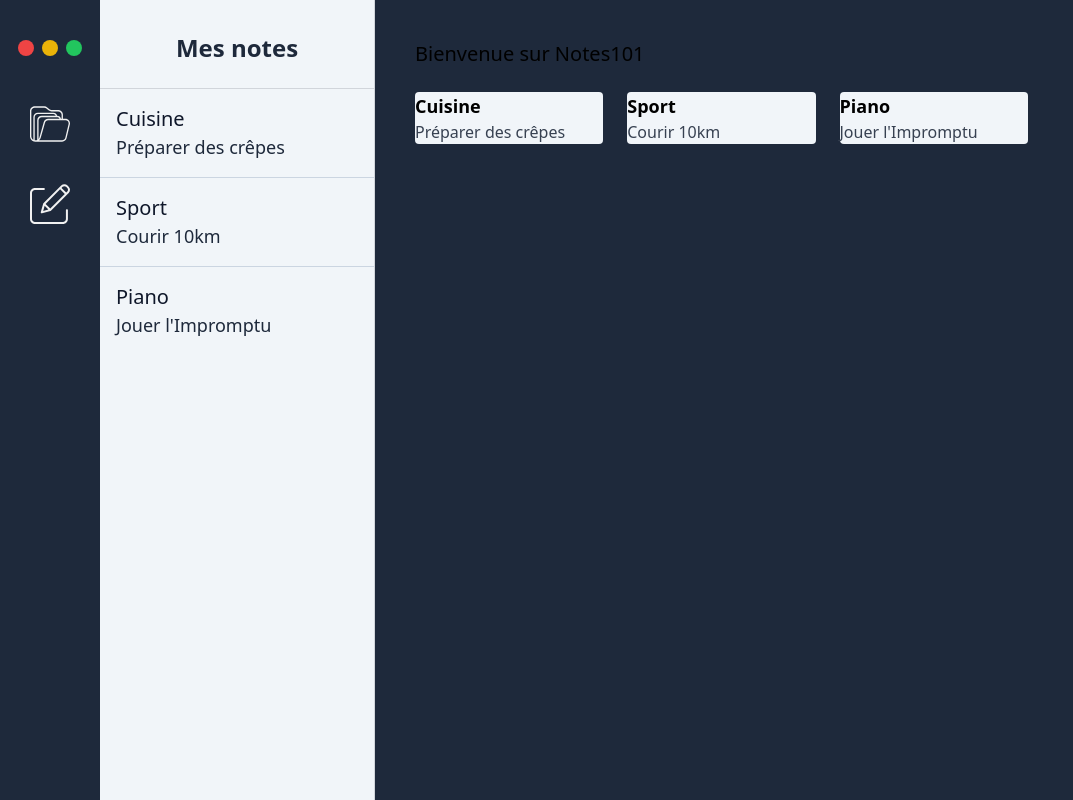
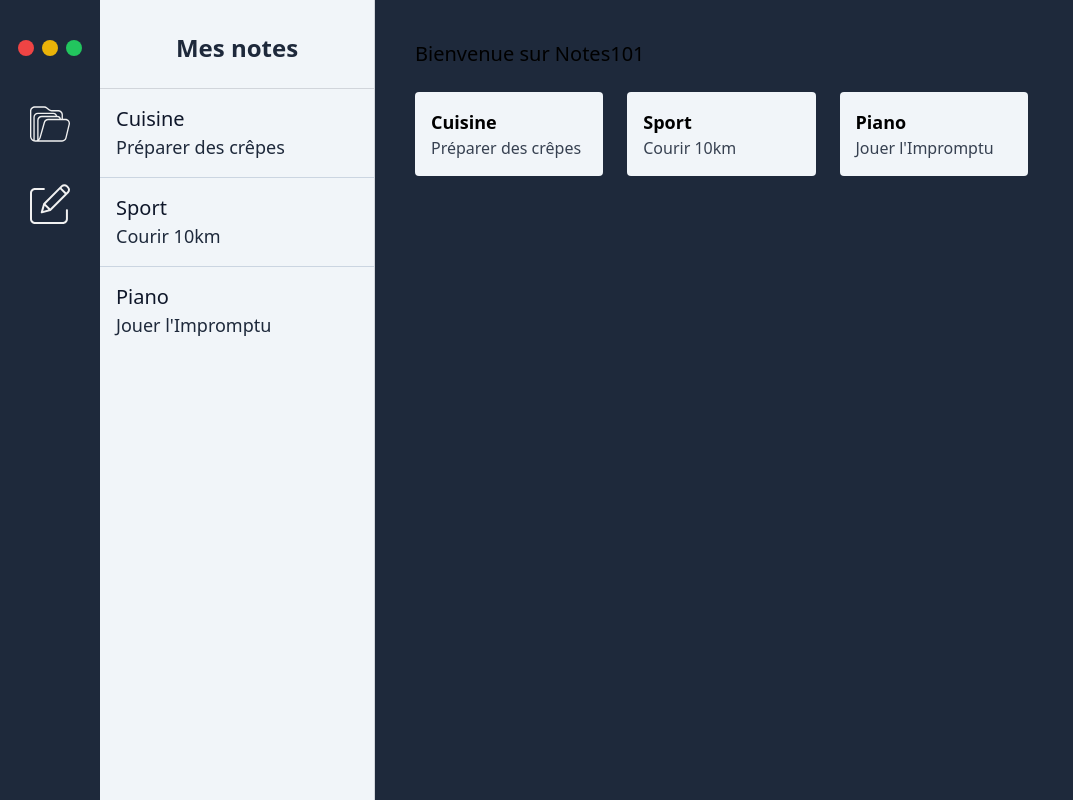
Before and after one commit to vanparfait/app-De_Prise_De_Notes, a React (Vite) app: page / in a window 1280 px wide. Shown: the whole page, without its empty margins (0-1073 px from the left). Built offline with nearby package versions, Linux system fonts and the light colour scheme.

Commit message:
editer et suppimer une note

```diff
--- a/src/components/NotesList.jsx
+++ b/src/components/NotesList.jsx
@@ -1,5 +1,6 @@
 import React from "react";
 import { useSelector } from "react-redux";
+import { Link } from "react-router-dom";
 
 const NotesList = () => {
   const notesValues = useSelector((state) => state.notes);
@@ -7,18 +8,23 @@ const NotesList = () => {
   return (
     <div className="p-10 w-full">
       <p className="text-xl text-slate mb-6">Bienvenue sur Notes101</p>
-      <div className="grid lg:grid-cols-2 xl:grid-cols-4 2xl:grid-cols-5 gap-6">
+      <ul className="grid lg:grid-cols-2 xl:grid-cols-4 2xl:grid-cols-5 gap-6">
         {notesValues.list &&
           notesValues.list.map((note) => (
-            <div
+            <li
+              key={note.id}
               className="bg-slate-100 hover:bg-slate-50 rounded cursor-pointer"
-              key={note.id}
             >
-              <p className="text-lg font-semibold">{note.title}</p>
-              <p className="text-gray-700">{note.subtitle}</p>
-            </div>
+              <Link
+                to={`/note/${note.id}`}
+                className="block p-4 w-full h-full "
+              >
+                <p className="text-lg font-semibold">{note.title}</p>
+                <p className="text-gray-700">{note.subtitle}</p>
+              </Link>
+            </li>
           ))}
-      </div>
+      </ul>
     </div>
   );
 };
```
